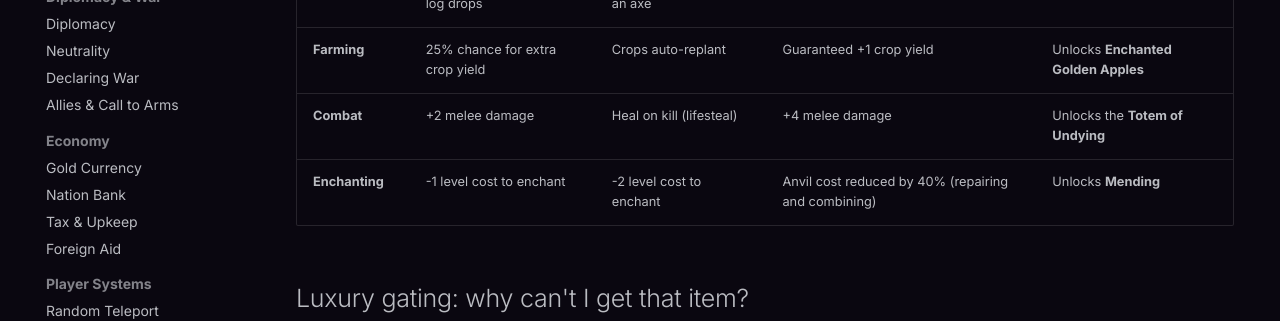
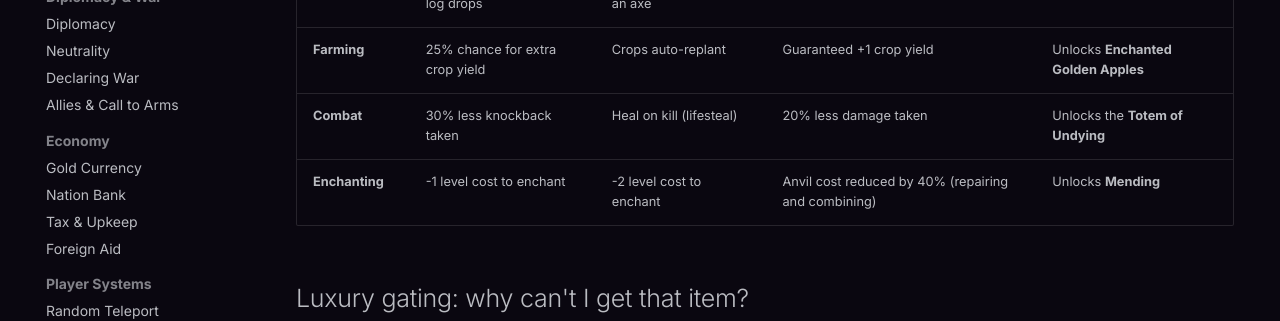
Before and after one commit to SourceRealms/sourcerealms-docs, an MkDocs documentation site: the page built from docs/skills.md, in a window 1280 px wide and 900 px high, scrolled down 573 px. Shown: the part 152-473 px from the top of the window. Built offline with MkDocs 1.6.1 and Material for MkDocs 9.7.7, drawn with Linux system fonts in a browser that asks for light colours.

Commit message:
Replace Combat's flat melee-damage perks with knockback/damage resistance
Flat +2/+4 melee damage stacked additively with weapons and enchants and could feel one-shot-y. L3 is now 30% reduced knockback taken (also gives the skill a concrete answer to the 'knockback felt broken' war feedback) and L9 is 20% reduced damage taken, both survivability-flavored rather than raw lethality.

```diff
--- a/docs/skills.md
+++ b/docs/skills.md
@@ -25,7 +25,7 @@ further XP.
 | **Mining** | 25% chance to double ore drops | Ores auto-smelt when mined | Haste while mining | Unlocks **Netherite** |
 | **Woodcutting** | 25% chance to double log drops | Fell whole trees with an axe | Haste while chopping | Unlocks **Shulker Boxes** |
 | **Farming** | 25% chance for extra crop yield | Crops auto-replant | Guaranteed +1 crop yield | Unlocks **Enchanted Golden Apples** |
-| **Combat** | +2 melee damage | Heal on kill (lifesteal) | +4 melee damage | Unlocks the **Totem of Undying** |
+| **Combat** | 30% less knockback taken | Heal on kill (lifesteal) | 20% less damage taken | Unlocks the **Totem of Undying** |
 | **Enchanting** | -1 level cost to enchant | -2 level cost to enchant | Anvil cost reduced by 40% (repairing and combining) | Unlocks **Mending** |
 
 ## Luxury gating: why can't I get that item?
```
